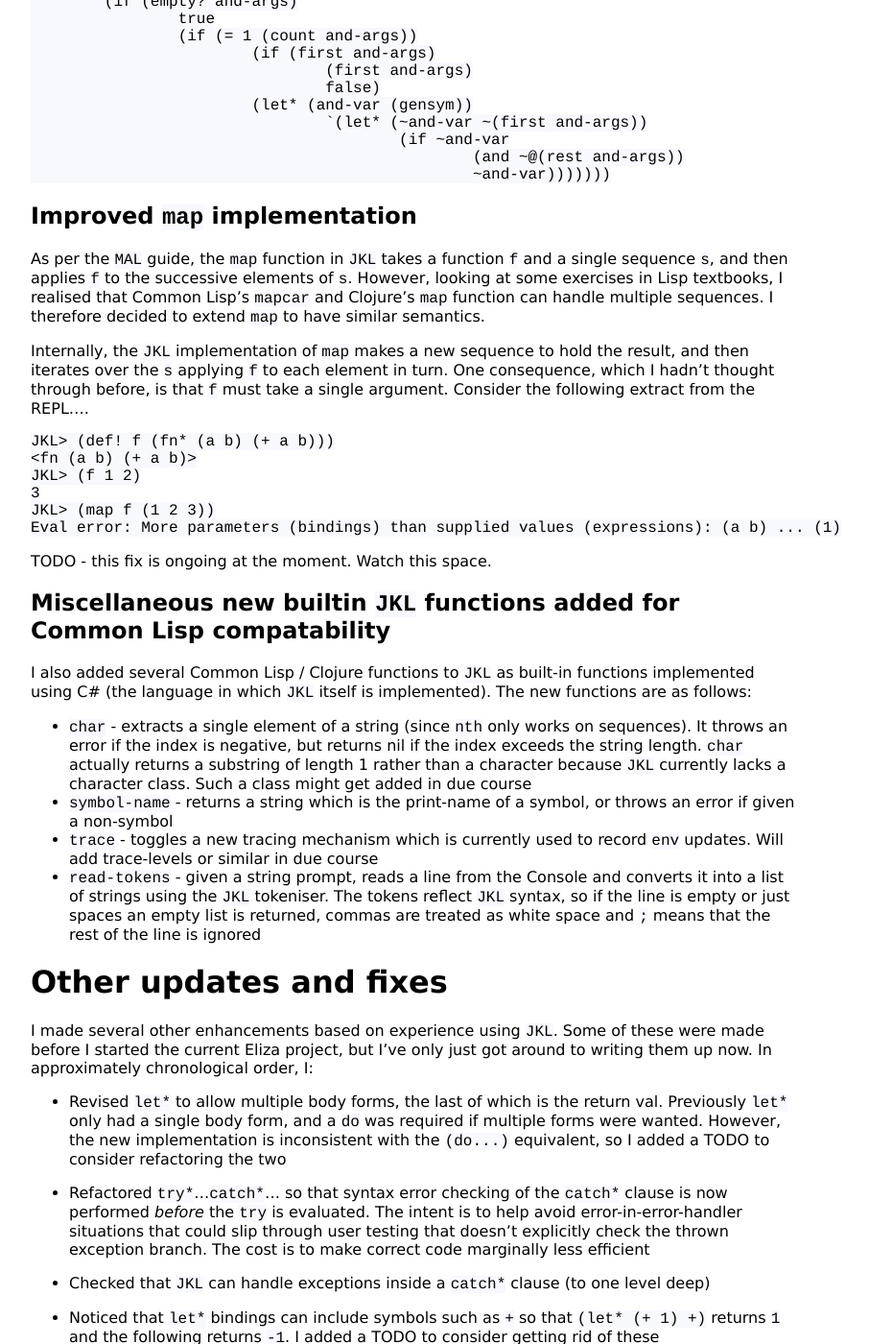
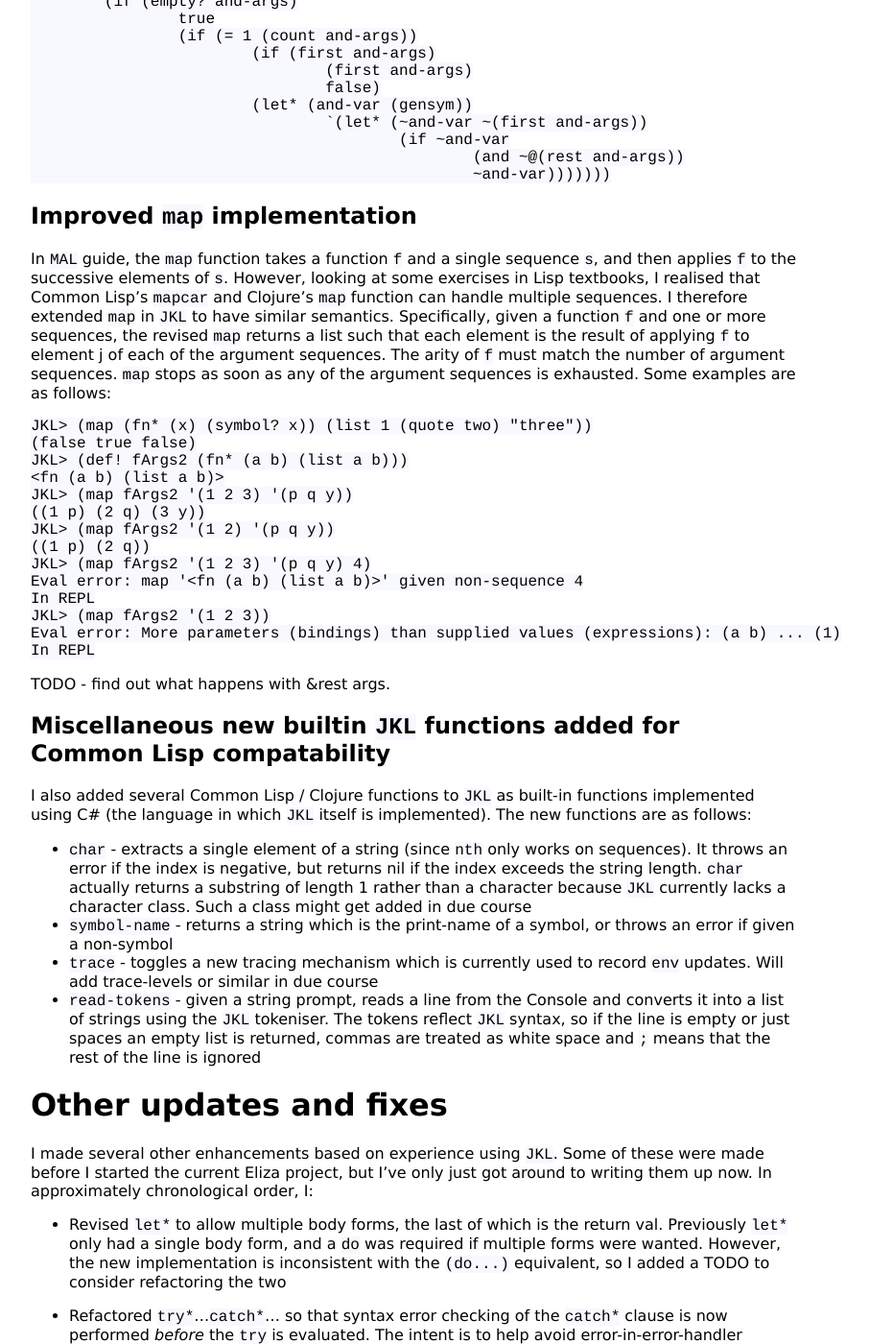
Before and after one commit to KineticLensman/KineticLensman.github.io, a Jekyll site: the page built from _posts/2020-04-03-Journey-continues.md, in a window 1280 px wide and 1400 px high, scrolled down 1452 px. Shown: the whole window at 96% size, without its empty margins (208-1114 px from the left). Built offline with Jekyll 4.4.1, drawn with Linux system fonts in a browser that asks for light colours; some of the changed text lies outside the part shown.

Commit message:
Described new multiple-sequence map

````diff
--- a/_posts/2020-04-03-Journey-continues.md
+++ b/_posts/2020-04-03-Journey-continues.md
@@ -59,19 +59,25 @@ I added an `and` macro using `JKL`'s existing `or` macro as a model. The semanti
 ```
 ## Improved `map` implementation
 
-As per the `MAL` guide, the `map` function in `JKL` takes a function `f` and a single sequence `s`, and then applies `f` to the successive elements of `s`. However, looking at some exercises in Lisp textbooks, I realised that Common Lisp's `mapcar` and Clojure's `map` function can handle multiple sequences. I therefore decided to extend `map` to have similar semantics.
-
-Internally, the `JKL` implementation of `map` makes a new sequence to hold the result, and then iterates over the `s` applying `f` to each element in turn. One consequence, which I hadn't thought  through before, is that `f` must take a single argument. Consider the following extract from the REPL....
+In `MAL` guide, the `map` function takes a function `f` and a single sequence `s`, and then applies `f` to the successive elements of `s`. However, looking at some exercises in Lisp textbooks, I realised that Common Lisp's `mapcar` and Clojure's `map` function can handle multiple sequences. I therefore extended `map` in `JKL` to have similar semantics. Specifically, given a function `f` and one or more sequences, the revised `map` returns a list such that each element is the result of applying `f` to element j of each of the argument sequences. The arity of `f` must match the number of argument sequences. `map` stops as soon as any of the argument sequences is exhausted. Some examples are as follows:
 
 ```
-JKL> (def! f (fn* (a b) (+ a b)))
-<fn (a b) (+ a b)>
-JKL> (f 1 2)
-3
-JKL> (map f (1 2 3))
+JKL> (map (fn* (x) (symbol? x)) (list 1 (quote two) "three"))
+(false true false)
+JKL> (def! fArgs2 (fn* (a b) (list a b)))
+<fn (a b) (list a b)>
+JKL> (map fArgs2 '(1 2 3) '(p q y))
+((1 p) (2 q) (3 y))
+JKL> (map fArgs2 '(1 2) '(p q y))
+((1 p) (2 q))
+JKL> (map fArgs2 '(1 2 3) '(p q y) 4)
+Eval error: map '<fn (a b) (list a b)>' given non-sequence 4
+In REPL
+JKL> (map fArgs2 '(1 2 3))
 Eval error: More parameters (bindings) than supplied values (expressions): (a b) ... (1)
+In REPL
 ```
-TODO - this fix is ongoing at the moment. Watch this space.
+TODO - find out what happens with &rest args.
 
 ## Miscellaneous new builtin `JKL` functions added for Common Lisp compatability
 
@@ -103,7 +109,7 @@ I made several other enhancements based on experience using `JKL`. Some of these
 
 * Started to rationalise the format of the error messages printed by built in functions
 
-* Redid error messages in `Env` to give better info when binding fails because the number of bindings doesn't match the number of expressions. The need for this fix became apparent when working on the improved implementation of map as described above
+* Redid error messages in `Env` to give better info when binding fails because the number of bindings doesn't match the number of expressions. The need for this fix became apparent when working on the improved implementation of `map` as described above
 
 * Changed the definitions of built-in macros (`or`, `not`, etc) so that their args have meaningful names (e.g. `or-args` rather than `xs` as per MAL). This helps debugging by making it easier to identify places where incorrect numbers of arguments are supplied to the macros
 
````
